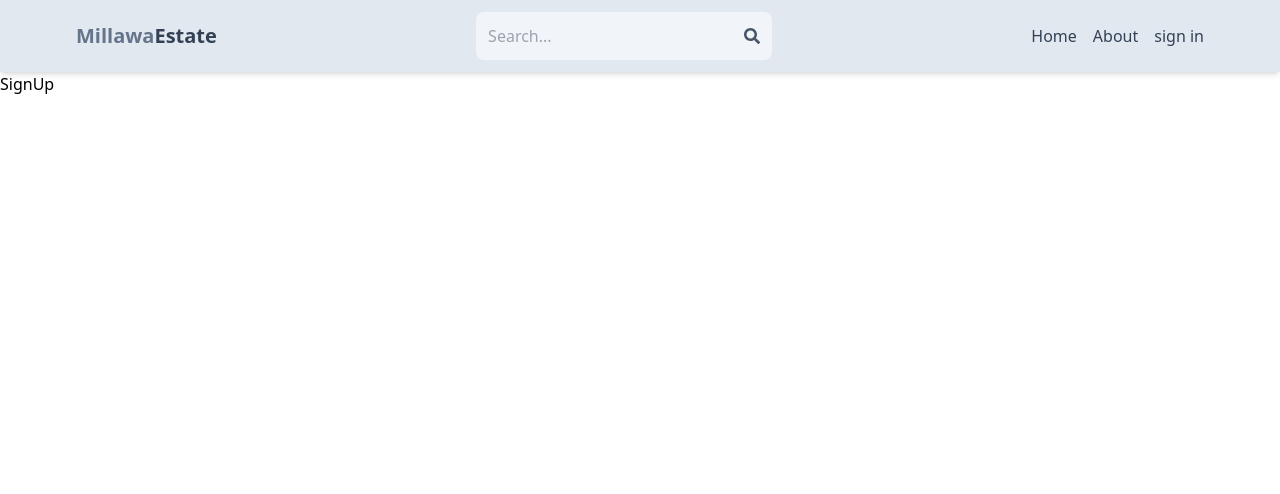
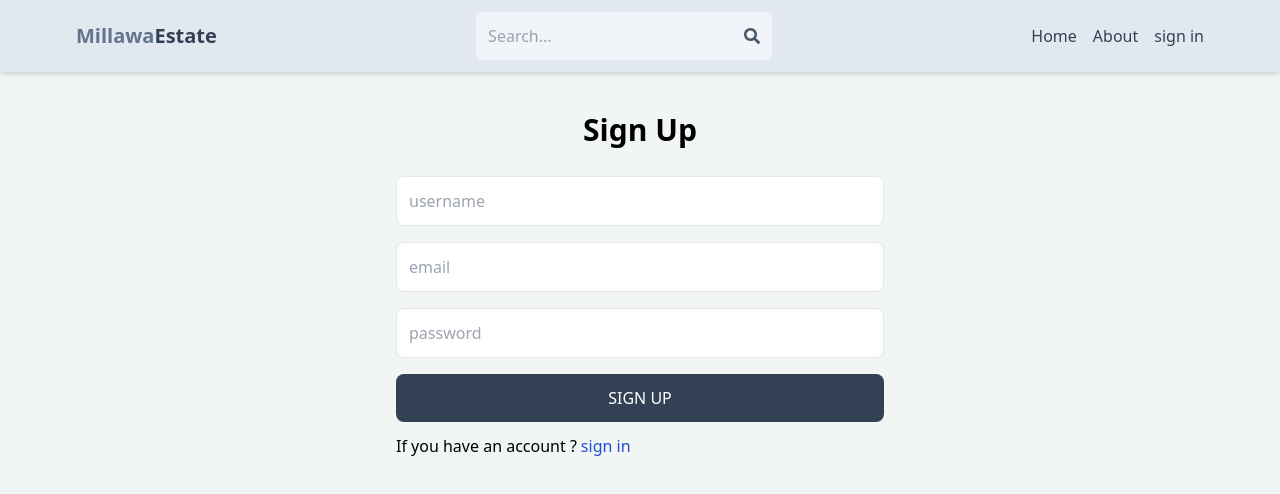
Before and after one commit to KasunMillawa/mern-estate-project1, a React (Vite) app in the folder client/: page /sign-up in a window 1280 px wide. Shown: the top 494 px of the page. Built offline with nearby package versions, Linux system fonts and the light colour scheme.

Commit message:
create sign up page

```diff
--- a/client/src/index.css
+++ b/client/src/index.css
@@ -1,3 +1,7 @@
 @tailwind base;
 @tailwind components;
 @tailwind utilities;
+
+body{
+    background-color: rgb(241, 245, 244);
+}
--- a/client/src/pages/SignUp.jsx
+++ b/client/src/pages/SignUp.jsx
@@ -1,9 +1,33 @@
-import React from 'react'
+import {Link} from 'react-router-dom';
 
 export default function SignUp() {
   return (
-    <div>
-      SignUp
+    <div className='p-3 max-w-lg mx-auto'>
+      <h1 className='text-3xl text-center font-semibold my-7'>Sign Up</h1>
+
+      <form className='flex flex-col gap-4 '>
+
+      <input type="text" placeholder='username'
+       className='border p-3 rounded-lg' id='username' />
+
+      <input type="emai" placeholder='email'
+       className='border p-3 rounded-lg' id='email' />
+
+      <input type="password" placeholder='password'
+       className='border p-3 rounded-lg' id='password' />
+
+      <button className='bg bg-slate-700 text-white p-3 rounded-lg
+       uppercase hover:opacity-95 disabled:opacity-70'>Sign Up</button>
+
+      </form>
+
+      <div className='flex gap-1 mt-3'>
+        <p>If you have an account ?</p>
+        <Link to={"/sign-in"}>
+          <span className='text-blue-700'>sign in </span>
+
+        </Link>
+      </div>
     </div>
   )
 }
```
